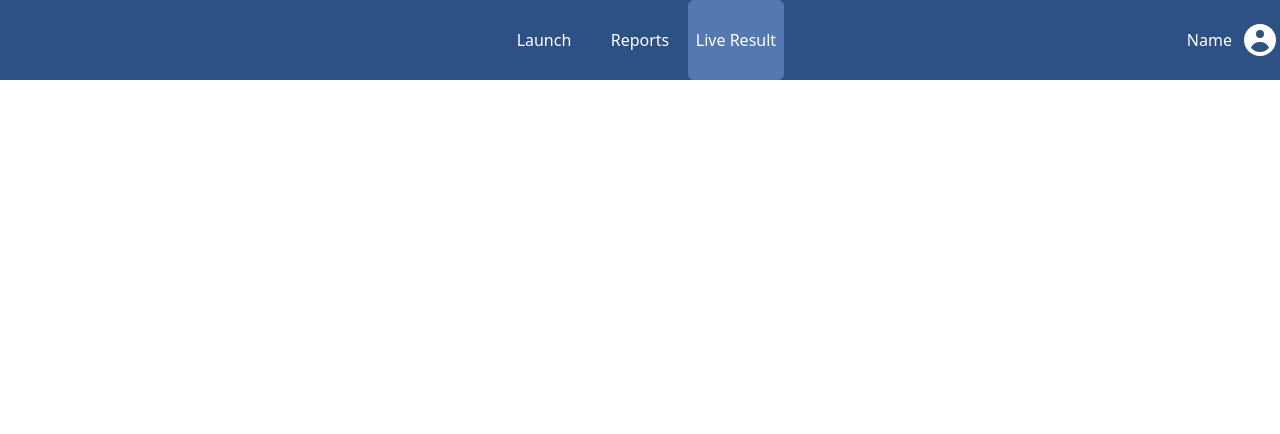
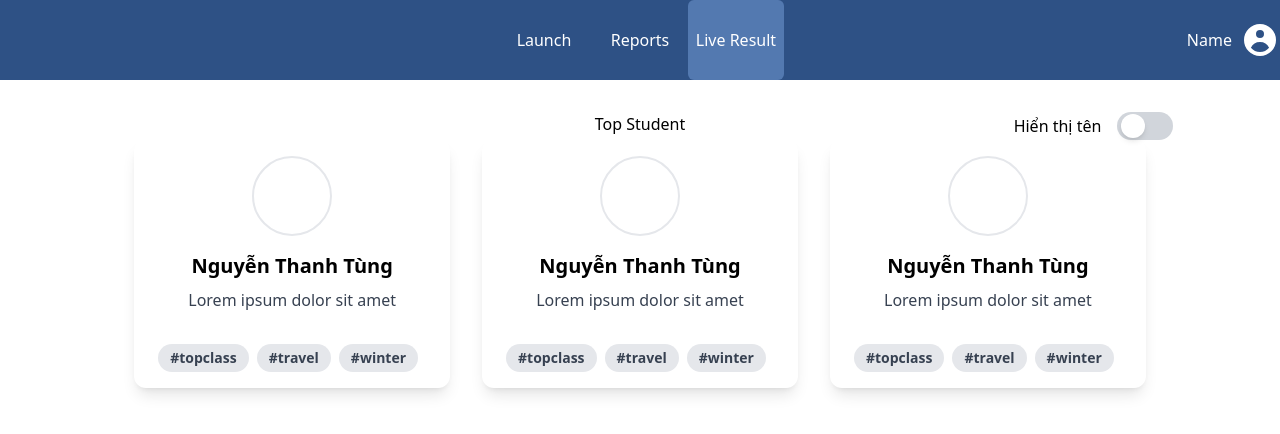
Before and after one commit to super-alpha-team/new-quizzes-fe, a Next.js app: page /result in a window 1280 px wide. Shown: the top 434 px of the page. Built offline with nearby package versions, Linux system fonts and the light colour scheme.

Commit message:
live result screen

```diff
--- a/components/modal/SettingLaunch.jsx
+++ b/components/modal/SettingLaunch.jsx
@@ -31,7 +31,7 @@ function SettingLaunch({ closeModal }) {
     }
 
     return (
-        <div className="overflow-x-hidden overflow-y-auto fixed inset-0 ">
+        <div className="overflow-x-hidden overflow-y-auto fixed inset-0">
             <div className="max-w-lg relative mx-auto mt-24 bg-gray-400 z-50">
                 <form
                     className="bg-white shadow-md rounded px-8 pt-6 pb-8 mb-4 "
--- /dev/null
+++ b/components/ranking/TopCard.jsx
@@ -0,0 +1,31 @@
+import React from 'react';
+
+function TopCard() {
+    return (
+        <div className="w-92 rounded-xl overflow-hidden shadow-lg">
+            <div className="w-20 h-20 rounded-full border-2 m-auto mt-4"></div>
+            <div className="px-6 py-4 flex flex-col justify-center items-center">
+                <div className="font-bold text-xl mb-2">Nguyễn Thanh Tùng</div>
+                <p className="text-gray-700 text-base">
+                    Lorem ipsum dolor sit amet
+                </p>
+            </div>
+            <div className="px-6 pt-4 pb-2 flex justify-center items-center">
+                <span className="inline-block bg-gray-200 rounded-full px-3 py-1 text-sm font-semibold text-gray-700 mr-2 mb-2">
+                    #topclass
+                </span>
+                <span className="inline-block bg-gray-200 rounded-full px-3 py-1 text-sm font-semibold text-gray-700 mr-2 mb-2">
+                    #travel
+                </span>
+                <span className="inline-block bg-gray-200 rounded-full px-3 py-1 text-sm font-semibold text-gray-700 mr-2 mb-2">
+                    #winter
+                </span>
+            </div>
+            <div>
+
+            </div>
+        </div>
+    );
+}
+
+export default TopCard;
--- a/pages/result.jsx
+++ b/pages/result.jsx
@@ -1,10 +1,29 @@
 import React from 'react';
 import Header from '../components/Header';
+import ToggleSwitch from '../components/helpers/ToggleSwitch';
+import TopCard from '../components/ranking/TopCard';
 
 function LiveResult() {
     return (
         <div className="w-screen h-screen">
             <Header />
+            <div className="w-10/12 m-auto">
+                <div className="grid grid-cols-3 mt-8">
+                    <div></div>
+                    <div className="flex justify-center">Top Student</div>
+                    <div className="flex justify-end">
+                        <div className="flex items-center gap-4">
+                            <p>Hiển thị tên</p>
+                            <ToggleSwitch />
+                        </div>
+                    </div>
+                </div>
+                <div className="flex gap-8 justify-center">
+                    <TopCard />
+                    <TopCard />
+                    <TopCard />
+                </div>
+            </div>
         </div>
     );
 }
```
